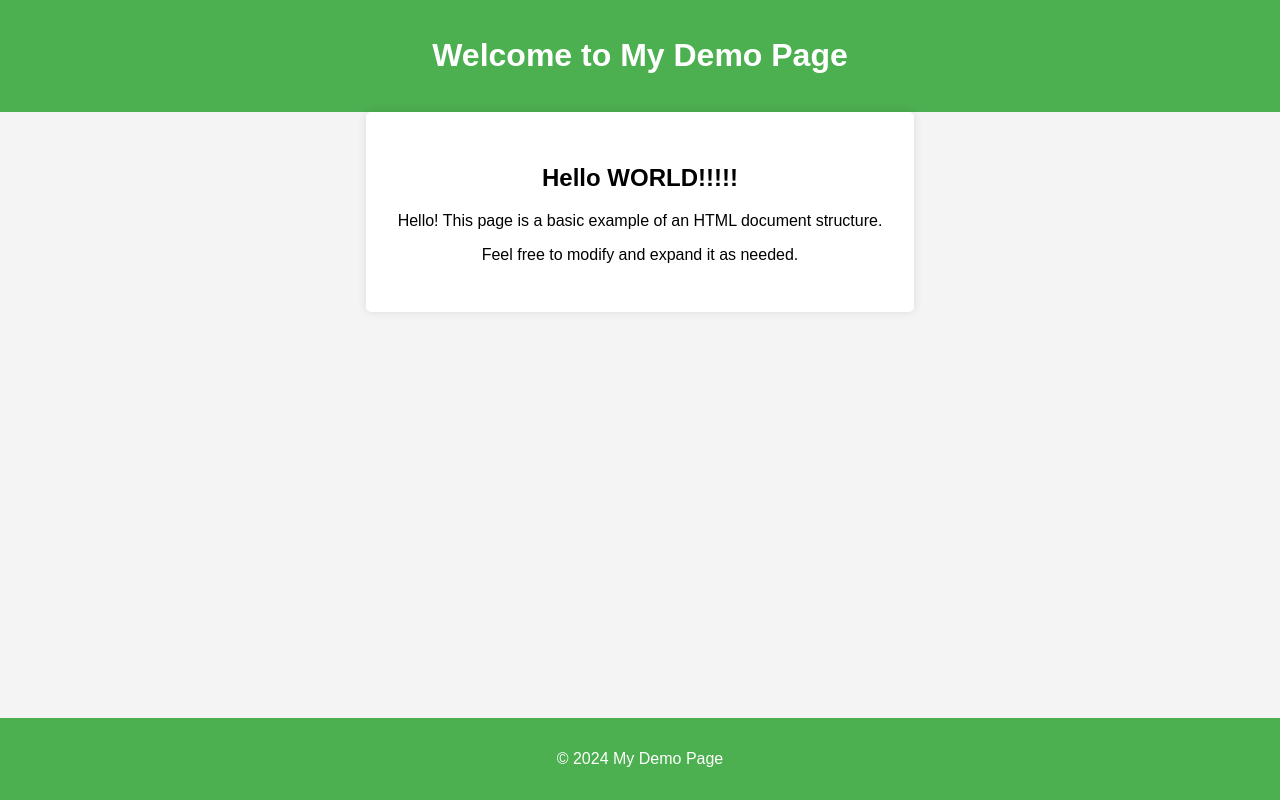
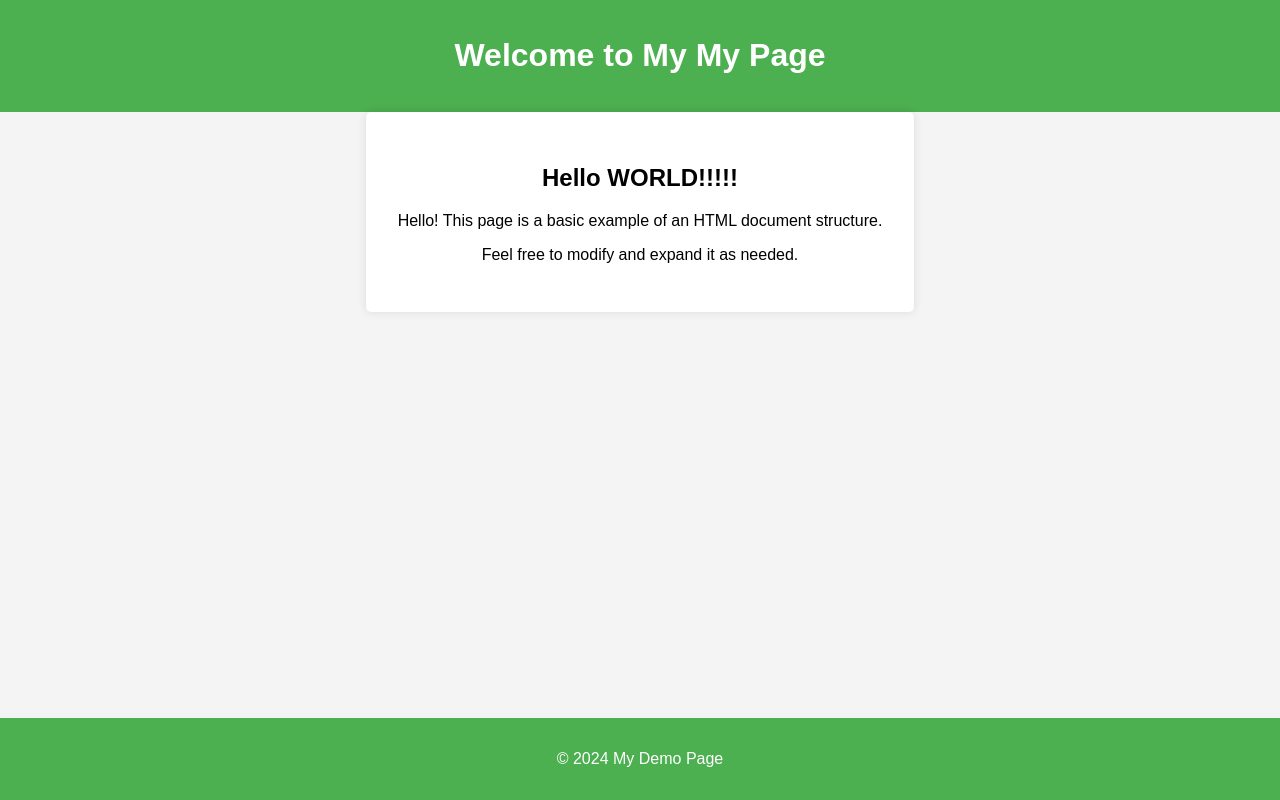
Before and after one commit to mmaazkhan/Test-cicd-Repo, a website: page index.html in a window 1280 px wide. Drawn offline with Linux system fonts and the light colour scheme.

Commit message:
update index.html file

```diff
--- a/index.html
+++ b/index.html
@@ -42,7 +42,7 @@
 </head>
 <body>
     <header>
-        <h1>Welcome to My Demo Page</h1>
+        <h1>Welcome to My My Page</h1>
     </header>
     <main>
         <h2>Hello WORLD!!!!! </h2>
```
